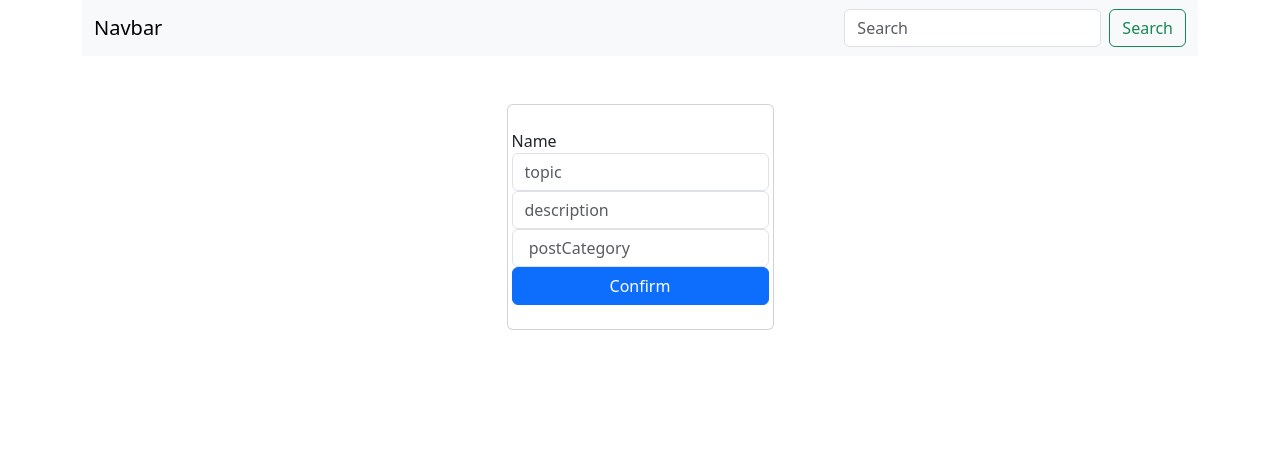
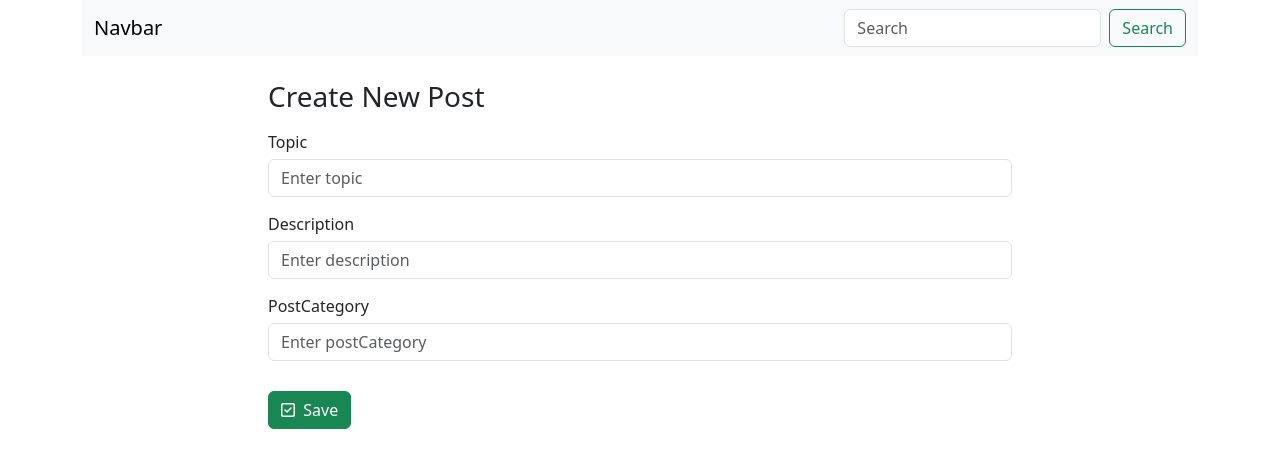
Before and after one commit to SakithaSamarathunga33/CrudMern, a React (Create React App) app in the folder frontend/: page /add in a window 1280 px wide. Shown: the top 468 px of the page. Built offline with nearby package versions, Linux system fonts and the light colour scheme.

Commit message:
input done

```diff
--- a/frontend/src/components/CreatePost.js
+++ b/frontend/src/components/CreatePost.js
@@ -1,41 +1,91 @@
-/* eslint-disable jsx-a11y/anchor-is-valid */
 import React, { Component } from 'react';
+import axios from 'axios'
 
 export default class CreatePost extends Component {
+
+  constructor(props){
+    super(props);
+    this.state={
+      topic:"",
+      description:"",
+      postCategory:""
+    }
+  }
+
+  handleInputChange = (e) => {
+    const { name, value } = e.target;
+    this.setState({
+      [name]: value
+    });
+  }
+
+
+  onSubmit= (e) =>{
+    e.preventDefault();
+
+    const {topic,description,postCategory} = this.state;
+
+    const data ={
+      topic:topic,
+      description: description,
+      postCategory: postCategory,
+    }
+    console.log(data)
+
+    axios.post("/posts/save",data).then((res) =>{
+      if(res.data.success){
+        this.setState(
+          {
+            topic:"",
+            description:"",
+            postCategory:""
+          }
+        )
+      }
+    })
+  }
+
   render() {
     return (
-      <div className="container mt-5 mb-5 d-flex justify-content-center">
-        <div className="card px-1 py-4">
-            <div className="row">
-              <div className="col-sm-12">
-                <div className="form-group">
-                  <label htmlFor="name">Name</label>
-                  <input className="form-control" type="text" placeholder="topic" />
+      <div className="col-md-8 mt-4 mx-auto">
+        <h1 className="h3 mb-3 font-weight-normal">Create New Post</h1>
+              <form className="needs-validation" noValidate>
+                <div className="form-group" style={{marginBottom:'15px'}}>
+                  <label style={{marginBottom:'5px'}}>Topic</label>
+                  <input className="form-control"
+                   type="text"
+                   name="topic"
+                   placeholder="Enter topic"
+                   value={this.state.topic}
+                   onChange={this.handleInputChange} />
                 </div>
-              </div>
+
+                <div className="form-group" style={{marginBottom:'15px'}}>
+                  <label style={{marginBottom:'5px'}}>Description</label>
+                  <input className="form-control"
+                   type="text"
+                   name="description"
+                   placeholder="Enter description"
+                   value={this.state.description}
+                   onChange={this.handleInputChange} />
+                </div>
+
+                <div className="form-group" style={{marginBottom:'15px'}}>
+                  <label style={{marginBottom:'5px'}}>PostCategory</label>
+                  <input className="form-control"
+                   type="text"
+                   name="postCategory"
+                   placeholder="Enter postCategory"
+                   value={this.state.postCategory}
+                   onChange={this.handleInputChange} />
+                </div>
+
+                <button className="btn btn-success" type="submit" style={{marginTop:'15px'}} onClick={this.onSubmit}>
+                  <i className="far fa-check-square"></i>
+                  &nbsp; Save
+                  </button>
+              </form>
             </div>
-            <div className="row">
-              <div className="col-sm-12">
-                <div className="form-group">
-                  <div className="input-group">
-                    <input className="form-control" type="text" placeholder="description" />
-                  </div>
-                </div>
-              </div>
-            </div>
-            <div className="row">
-              <div className="col-sm-12">
-                <div className="form-group">
-                  <div className="input-group">
-                    <input className="form-control" type="text" placeholder=" postCategory" />
-                  </div>
-                </div>
-              </div>
-            </div>
-            <button className="btn btn-primary btn-block confirm-button">Confirm</button>
-          </div>
-        </div>
-
     );
   }
 }
```
